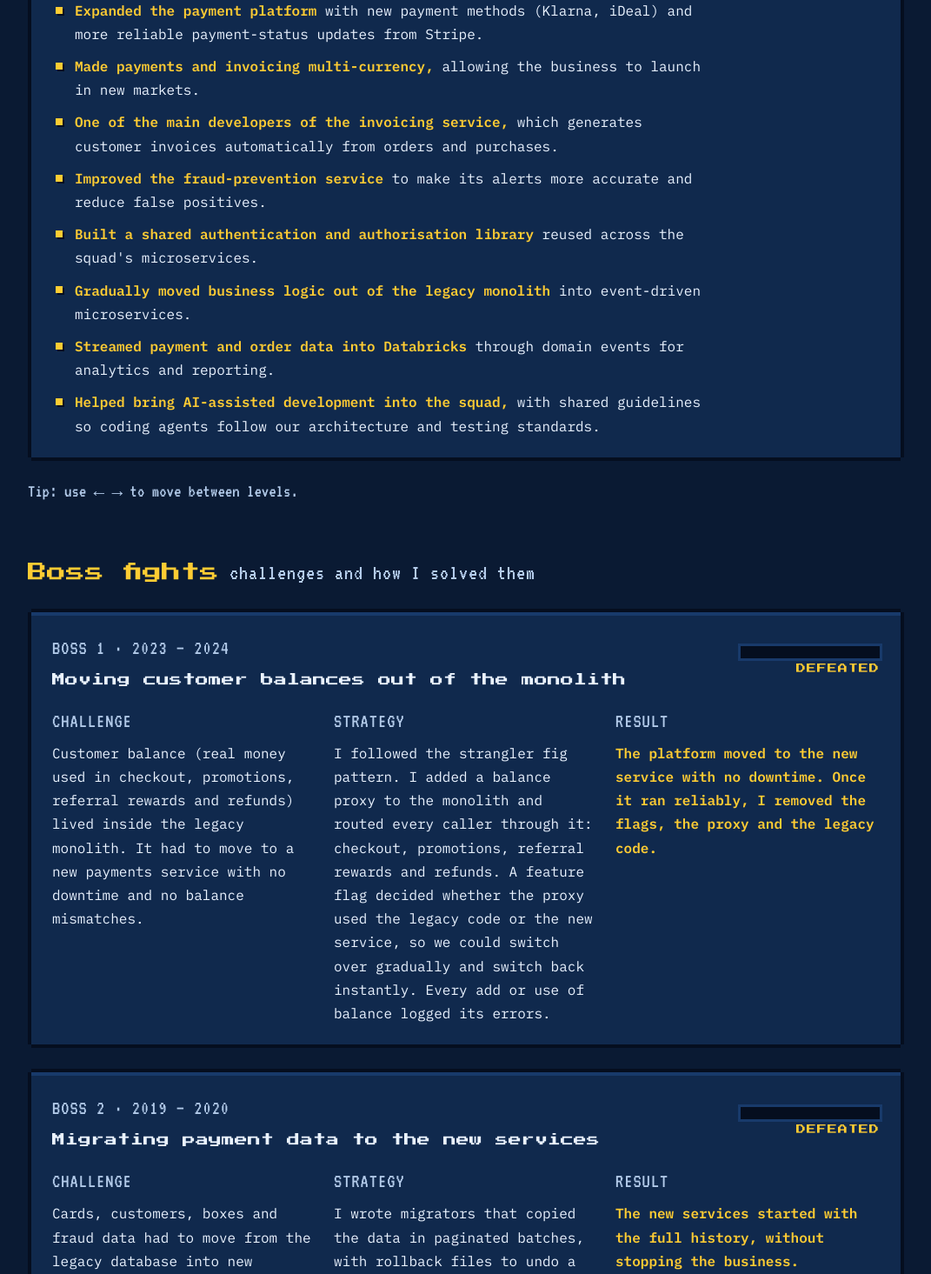
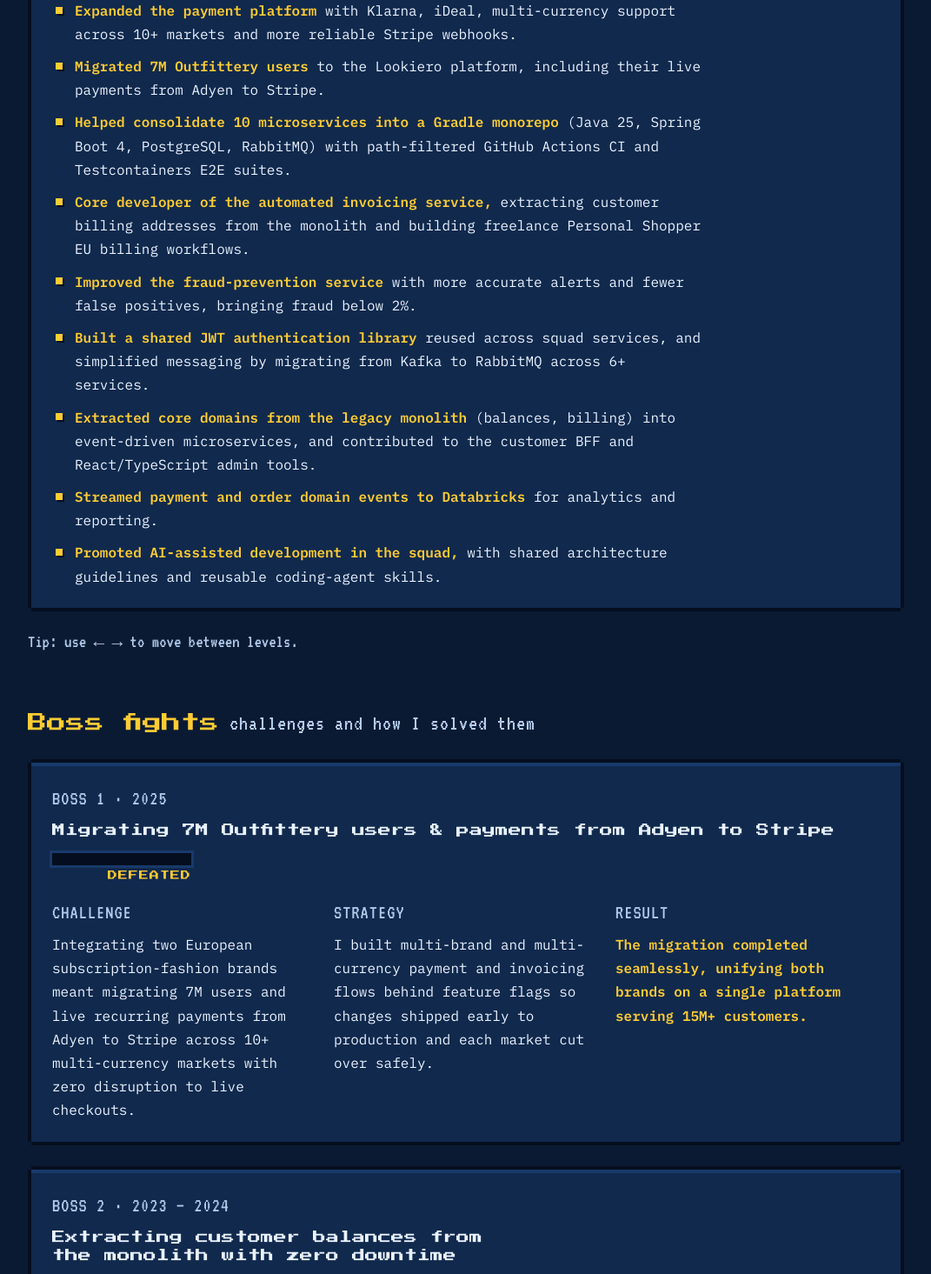
Before and after one commit to Queky/queky-site, a React (Vite) app: page / in a window 1280 px wide. Shown: the part 1140-2605 px from the top of the page at 87% size, without its empty margins (104-1175 px from the left). Built offline with nearby package versions, Linux system fonts and the light colour scheme.

Commit message:
Update career entries and boss fights with recent impact

```diff
--- a/src/content.ts
+++ b/src/content.ts
@@ -78,7 +78,7 @@ const es: Content = {
                 ["", "Desarrollé enemigos, mecánicas de juego y controles del personaje con Unreal Engine 4 y C++."]] },
       { id: "comala", node: "2", when: "2018", where: "Comalatech",
         title: "Ingeniero de software", meta: "Comalatech · Bilbao · jun 2018 – oct 2019",
-        items: [["", "Desarrollé apps del Atlassian Marketplace para Confluence y Jira, tanto para Server / Data Center (Java) como para Cloud (JavaScript, React)."],
+        items: [["", "Desarrollé apps del Atlassian Marketplace para Confluence y Jira, tanto para Server / Data Center (Java) como para Cloud (JavaScript, React, Redux-Saga)."],
                 ["", "Entregué nuevas funcionalidades, mejoras de rendimiento y correcciones de errores, y ayudé a clientes con problemas de configuración."]] },
       { id: "xd", node: "3", when: "2019", where: "Lookiero · Squad XD",
         title: "Ingeniero de software · Squad XD", meta: "Lookiero & Outfittery Group · Bilbao · oct 2019 – dic 2019",
@@ -86,38 +86,39 @@ const es: Content = {
       { id: "pay", node: "4", when: "2020", where: "Lookiero · Squad de Pagos",
         title: "Ingeniero de software · Squad de Pagos", meta: "Lookiero & Outfittery Group · Bilbao · ene 2020 – dic 2022",
         items: [["Ayudé a dividir los sistemas legacy de pagos y antifraude", " en microservicios Java/Spring, incluido un servicio de pagos independiente de cualquier proveedor."],
-                ["Construí un servicio de saldo (monedero) para clientes", " y migré la plataforma para usarlo."],
-                ["Construí una herramienta interna de gestión del fraude", " para el equipo de Atención al Cliente, y migré los datos históricos a los nuevos servicios."],
-                ["Desarrollé pantallas de pago para web, iOS y Android", " (React, React Native), con autenticación reforzada (SCA) y PayPal."],
-                ["Publiqué datos de pagos en Databricks", " mediante eventos de dominio para analítica y reporting."]] },
+                ["Construí el servicio de saldo (monedero) con CQRS", " y migradores por lotes con rollback SQL para mover los datos históricos de pagos y fraude sin downtime."],
+                ["Construí una herramienta interna de gestión del fraude", " para el equipo de Atención al Cliente."],
+                ["Desarrollé pantallas de pago para web, iOS y Android", " (React, React Native, TypeScript, GraphQL), con autenticación reforzada (SCA) y PayPal."],
+                ["Añadí caché a una API de tipos de cambio en Node.js/TypeScript", " y mantuve pipelines CI/CD del squad con Jenkins Job DSL."]] },
       { id: "gf", node: "5", when: "2023 – hoy", where: "Lookiero · Growth & Finance",
         title: "Ingeniero de software · Squad de Growth & Finance", meta: "Lookiero & Outfittery Group · Bilbao · ene 2023 – actualidad",
-        items: [["Amplié la plataforma de pagos", " con nuevos métodos de pago (Klarna, iDeal) y actualizaciones de estado de Stripe más fiables."],
-                ["Hice que pagos y facturación fueran multidivisa,", " lo que permitió al negocio lanzarse en nuevos mercados."],
-                ["Uno de los principales desarrolladores del servicio de facturación,", " que genera automáticamente las facturas de clientes a partir de pedidos y compras."],
-                ["Mejoré el servicio de prevención del fraude", " para que sus alertas sean más precisas y haya menos falsos positivos."],
-                ["Construí una librería compartida de autenticación y autorización", " reutilizada en los microservicios del squad."],
-                ["Saqué lógica de negocio del monolito legacy de forma gradual", " hacia microservicios orientados a eventos."],
-                ["Envié datos de pagos y pedidos a Databricks", " mediante eventos de dominio para analítica y reporting."],
-                ["Ayudé a introducir el desarrollo asistido por IA en el squad,", " con guías compartidas para que los agentes de código sigan nuestros estándares de arquitectura y testing."]] },
+        items: [["Amplié la plataforma de pagos", " con Klarna, iDeal, soporte multidivisa para más de 10 mercados y webhooks de Stripe más fiables."],
+                ["Migré a 7M de usuarios de Outfittery", " a la plataforma de Lookiero, incluidos sus pagos activos de Adyen a Stripe."],
+                ["Ayudé a consolidar 10 microservicios en un monorepo Gradle", " (Java 25, Spring Boot 4, PostgreSQL, RabbitMQ) con CI/CD filtrado en GitHub Actions y tests E2E con Testcontainers."],
+                ["Desarrollador principal del servicio de facturación,", " extrayendo direcciones de facturación del monolito y construyendo flujos de facturación y fiscalidad UE para Personal Shoppers."],
+                ["Mejoré el servicio de prevención del fraude", " con alertas más precisas y menos falsos positivos, bajando el fraude por debajo del 2 %."],
+                ["Construí una librería compartida de autenticación JWT", " para el squad y simplifiqué la mensajería pasando de Kafka a RabbitMQ en más de 6 servicios."],
+                ["Extraje dominios clave del monolito legacy", " (saldo, facturación) hacia microservicios orientados a eventos, y contribuí al BFF de clientes y al panel interno en React/TypeScript."],
+                ["Envié eventos de dominio de pagos y pedidos a Databricks", " para analítica y reporting."],
+                ["Impulsé el desarrollo asistido por IA en el squad,", " con guías compartidas de arquitectura y skills reutilizables para agentes de código."]] },
     ],
   },
   bosses: {
     title: "Jefes finales", tag: "retos y cómo los resolví", bossLabel: "Jefe",
     challenge: "Reto", strategy: "Estrategia", result: "Resultado", defeated: "DERROTADO",
     list: [
-      { id: "balance", name: "Sacar el saldo de los clientes del monolito", when: "2023 – 2024",
-        challenge: "El saldo de los clientes (dinero real que se usa en el checkout, promociones, referidos y devoluciones) vivía dentro del monolito legacy. Había que moverlo a un nuevo servicio de pagos sin downtime y sin descuadres.",
-        strategy: "Seguí el patrón strangler fig. Creé un proxy de saldo en el monolito y pasé por él todas las llamadas: checkout, promociones, referidos y devoluciones. Un feature flag decidía si el proxy usaba el código legacy o el nuevo servicio, así que podíamos cambiar de forma gradual y volver atrás al instante. Cada operación de añadir o usar saldo registraba sus errores.",
-        result: "La plataforma pasó al nuevo servicio sin downtime. Cuando funcionó de forma estable, eliminé los flags, el proxy y el código legacy." },
-      { id: "migrators", name: "Migrar los datos de pago a los nuevos servicios", when: "2019 – 2020",
-        challenge: "Tarjetas, clientes, cajas y datos de fraude tenían que pasar de la base de datos legacy a los nuevos servicios de pagos y fraude mientras los clientes seguían comprando.",
-        strategy: "Escribí migradores que copiaban los datos por lotes paginados, con ficheros de rollback para deshacer una ejecución si algo fallaba. Después, los nuevos servicios se mantenían sincronizados mediante eventos.",
-        result: "Los nuevos servicios arrancaron con todo el histórico, sin parar la operativa." },
-      { id: "markets", name: "Abrir nuevos mercados sin riesgos", when: "2019 – hoy",
-        challenge: "Abrir nuevos países como Suecia y Suiza exigía nuevas divisas en pagos y facturación sin poner en riesgo los mercados que ya funcionaban.",
-        strategy: "Construí el soporte multidivisa mientras cada país seguía oculto tras un feature flag. Así el código llegaba pronto a producción y el lanzamiento era un cambio de configuración.",
-        result: "Los mercados se lanzaron sin afectar a los existentes y después eliminé los flags." },
+      { id: "outfittery", name: "Migrar 7M de usuarios de Outfittery y sus pagos de Adyen a Stripe", when: "2025",
+        challenge: "Integrar dos marcas europeas de moda por suscripción exigía migrar 7M de usuarios y sus pagos recurrentes activos de Adyen a Stripe en más de 10 mercados multidivisa, sin afectar a los cobros en producción.",
+        strategy: "Construí soporte multimarca y multidivisa en pagos y facturación detrás de feature flags, de modo que el código llegaba pronto a producción y cada mercado migraba de forma controlada.",
+        result: "La migración se completó sin interrupciones y la plataforma unificada da servicio a más de 15M de clientes." },
+      { id: "balance", name: "Sacar el saldo de los clientes del monolito sin downtime", when: "2023 – 2024",
+        challenge: "El saldo de los clientes (dinero real que se usa en el checkout, promociones, referidos y devoluciones) vivía acoplado dentro del monolito legacy en Vert.x/Groovy. Había que moverlo a un nuevo microservicio CQRS sin downtime ni descuadres.",
+        strategy: "Seguí el patrón strangler fig: creé un proxy de saldo en el monolito por el que pasaban todas las llamadas (checkout, promociones, referidos y devoluciones). Un feature flag permitía alternar entre legacy y el nuevo servicio con rollback instantáneo y registro de errores.",
+        result: "La plataforma migró al nuevo servicio sin downtime ni descuadres. Una vez estable, eliminé los flags, el proxy y el código legacy." },
+      { id: "monorepo", name: "Consolidar 10 microservicios y simplificar la mensajería", when: "2025 – 2026",
+        challenge: "Mantener 10 repositorios independientes y dos brokers de eventos (Kafka y RabbitMQ) frenaba las entregas, duplicaba dependencias y aumentaba la carga operativa del equipo.",
+        strategy: "Ayudé a unificar los servicios en un monorepo Gradle (Java 25, Spring Boot 4) con una librería compartida de autenticación JWT, CI filtrado por rutas en GitHub Actions y tests E2E con Testcontainers, mientras migraba los publicadores de Kafka a RabbitMQ en más de 6 servicios.",
+        result: "Menos fricción diaria, despliegues selectivos más rápidos, una sola plataforma de mensajería y estándares compartidos también para agentes de código." },
     ],
   },
   inventory: {
@@ -233,7 +234,7 @@ const en: Content = {
                 ["", "Built enemies, gameplay mechanics and character controls in Unreal Engine 4 and C++."]] },
       { id: "comala", node: "2", when: "2018", where: "Comalatech",
         title: "Software Engineer", meta: "Comalatech · Bilbao · Jun 2018 – Oct 2019",
-        items: [["", "Developed Atlassian Marketplace apps for Confluence and Jira, for Server / Data Center (Java) and Cloud (JavaScript, React)."],
+        items: [["", "Developed Atlassian Marketplace apps for Confluence and Jira, for Server / Data Center (Java) and Cloud (JavaScript, React, Redux-Saga)."],
                 ["", "Delivered new features, performance improvements and bug fixes, and supported customers with configuration issues."]] },
       { id: "xd", node: "3", when: "2019", where: "Lookiero · XD Squad",
         title: "Software Engineer · XD Squad", meta: "Lookiero & Outfittery Group · Bilbao · Oct 2019 – Dec 2019",
@@ -241,38 +242,39 @@ const en: Content = {
       { id: "pay", node: "4", when: "2020", where: "Lookiero · Payments Squad",
         title: "Software Engineer · Payments Squad", meta: "Lookiero & Outfittery Group · Bilbao · Jan 2020 – Dec 2022",
         items: [["Helped split the legacy payments and anti-fraud systems", " into Java/Spring microservices, including a payments service independent of any single provider."],
-                ["Built a customer balance (wallet) service", " and migrated the platform to use it."],
-                ["Built an internal fraud-management tool", " for the Customer Service team, and migrated historical data into the new services."],
-                ["Developed payment screens for web, iOS and Android", " (React, React Native), including Strong Customer Authentication and PayPal."],
-                ["Published payment data to Databricks", " through domain events for analytics and reporting."]] },
+                ["Built a CQRS customer wallet service", " and batch data migrators with SQL rollback to move historical payment and fraud data without downtime."],
+                ["Built an internal fraud-management tool", " for the Customer Service team."],
+                ["Developed payment screens for web, iOS and Android", " (React, React Native, TypeScript, GraphQL), including Strong Customer Authentication (SCA) and PayPal."],
+                ["Added caching to a Node.js/TypeScript FX rates API", " and maintained squad CI/CD pipelines with Jenkins Job DSL."]] },
       { id: "gf", node: "5", when: "2023 – now", where: "Lookiero · Growth & Finance",
         title: "Software Engineer · Growth & Finance Squad", meta: "Lookiero & Outfittery Group · Bilbao · Jan 2023 – Present",
-        items: [["Expanded the payment platform", " with new payment methods (Klarna, iDeal) and more reliable payment-status updates from Stripe."],
-                ["Made payments and invoicing multi-currency,", " allowing the business to launch in new markets."],
-                ["One of the main developers of the invoicing service,", " which generates customer invoices automatically from orders and purchases."],
-                ["Improved the fraud-prevention service", " to make its alerts more accurate and reduce false positives."],
-                ["Built a shared authentication and authorisation library", " reused across the squad's microservices."],
-                ["Gradually moved business logic out of the legacy monolith", " into event-driven microservices."],
-                ["Streamed payment and order data into Databricks", " through domain events for analytics and reporting."],
-                ["Helped bring AI-assisted development into the squad,", " with shared guidelines so coding agents follow our architecture and testing standards."]] },
+        items: [["Expanded the payment platform", " with Klarna, iDeal, multi-currency support across 10+ markets and more reliable Stripe webhooks."],
+                ["Migrated 7M Outfittery users", " to the Lookiero platform, including their live payments from Adyen to Stripe."],
+                ["Helped consolidate 10 microservices into a Gradle monorepo", " (Java 25, Spring Boot 4, PostgreSQL, RabbitMQ) with path-filtered GitHub Actions CI and Testcontainers E2E suites."],
+                ["Core developer of the automated invoicing service,", " extracting customer billing addresses from the monolith and building freelance Personal Shopper EU billing workflows."],
+                ["Improved the fraud-prevention service", " with more accurate alerts and fewer false positives, bringing fraud below 2%."],
+                ["Built a shared JWT authentication library", " reused across squad services, and simplified messaging by migrating from Kafka to RabbitMQ across 6+ services."],
+                ["Extracted core domains from the legacy monolith", " (balances, billing) into event-driven microservices, and contributed to the customer BFF and React/TypeScript admin tools."],
+                ["Streamed payment and order domain events to Databricks", " for analytics and reporting."],
+                ["Promoted AI-assisted development in the squad,", " with shared architecture guidelines and reusable coding-agent skills."]] },
     ],
   },
   bosses: {
     title: "Boss fights", tag: "challenges and how I solved them", bossLabel: "Boss",
     challenge: "Challenge", strategy: "Strategy", result: "Result", defeated: "DEFEATED",
     list: [
-      { id: "balance", name: "Moving customer balances out of the monolith", when: "2023 – 2024",
-        challenge: "Customer balance (real money used in checkout, promotions, referral rewards and refunds) lived inside the legacy monolith. It had to move to a new payments service with no downtime and no balance mismatches.",
-        strategy: "I followed the strangler fig pattern. I added a balance proxy to the monolith and routed every caller through it: checkout, promotions, referral rewards and refunds. A feature flag decided whether the proxy used the legacy code or the new service, so we could switch over gradually and switch back instantly. Every add or use of balance logged its errors.",
-        result: "The platform moved to the new service with no downtime. Once it ran reliably, I removed the flags, the proxy and the legacy code." },
-      { id: "migrators", name: "Migrating payment data to the new services", when: "2019 – 2020",
-        challenge: "Cards, customers, boxes and fraud data had to move from the legacy database into new payments and fraud services while customers kept buying.",
-        strategy: "I wrote migrators that copied the data in paginated batches, with rollback files to undo a run if anything went wrong. After that, events kept the new services in sync.",
-        result: "The new services started with the full history, without stopping the business." },
-      { id: "markets", name: "Launching new markets safely", when: "2019 – now",
-        challenge: "Opening new countries such as Sweden and Switzerland needed new currencies in payments and invoicing, without putting the existing markets at risk.",
-        strategy: "I built multi-currency support while each country stayed behind a feature flag. The code reached production early and the launch itself was a configuration change.",
-        result: "The markets launched without affecting the existing ones, and I removed the flags afterwards." },
+      { id: "outfittery", name: "Migrating 7M Outfittery users & payments from Adyen to Stripe", when: "2025",
+        challenge: "Integrating two European subscription-fashion brands meant migrating 7M users and live recurring payments from Adyen to Stripe across 10+ multi-currency markets with zero disruption to live checkouts.",
+        strategy: "I built multi-brand and multi-currency payment and invoicing flows behind feature flags so changes shipped early to production and each market cut over safely.",
+        result: "The migration completed seamlessly, unifying both brands on a single platform serving 15M+ customers." },
+      { id: "balance", name: "Extracting customer balances from the monolith with zero downtime", when: "2023 – 2024",
+        challenge: "Customer balance (real money used across checkout, promotions, referrals and refunds) was tightly coupled inside the legacy Vert.x/Groovy monolith. It had to move to a new CQRS microservice with zero downtime and zero balance mismatches.",
+        strategy: "I used the strangler fig pattern: added a balance proxy inside the monolith routing every caller (checkout, promotions, referrals and refunds) behind a feature flag for gradual rollout, instant rollback and per-operation error logging.",
+        result: "The platform switched over with zero downtime or mismatches. Once stable, I removed the flags, the proxy and the legacy code." },
+      { id: "monorepo", name: "Consolidating 10 microservices & simplifying event infrastructure", when: "2025 – 2026",
+        challenge: "Maintaining 10 separate service repositories and dual message brokers (Kafka and RabbitMQ) slowed delivery, duplicated dependencies and added operational overhead.",
+        strategy: "I helped unify the services into a Gradle monorepo (Java 25, Spring Boot 4) with a shared JWT auth library, path-filtered GitHub Actions CI and Testcontainers E2E suites, while decommissioning Kafka publishers in favour of RabbitMQ across 6+ services.",
+        result: "Faster selective builds, simpler single-broker messaging, lower maintenance cost and shared standards for both engineers and coding agents." },
     ],
   },
   inventory: {
```
